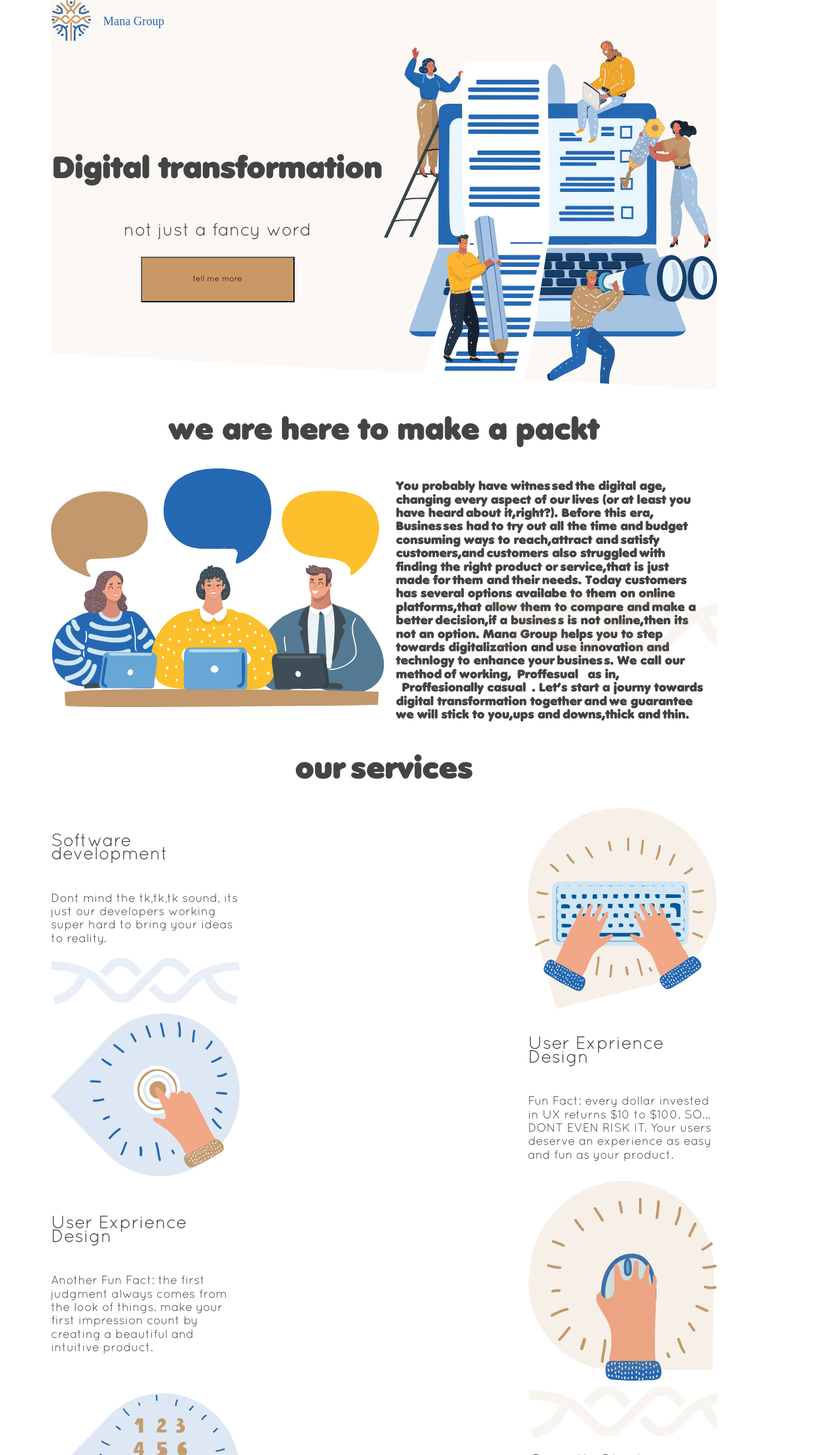
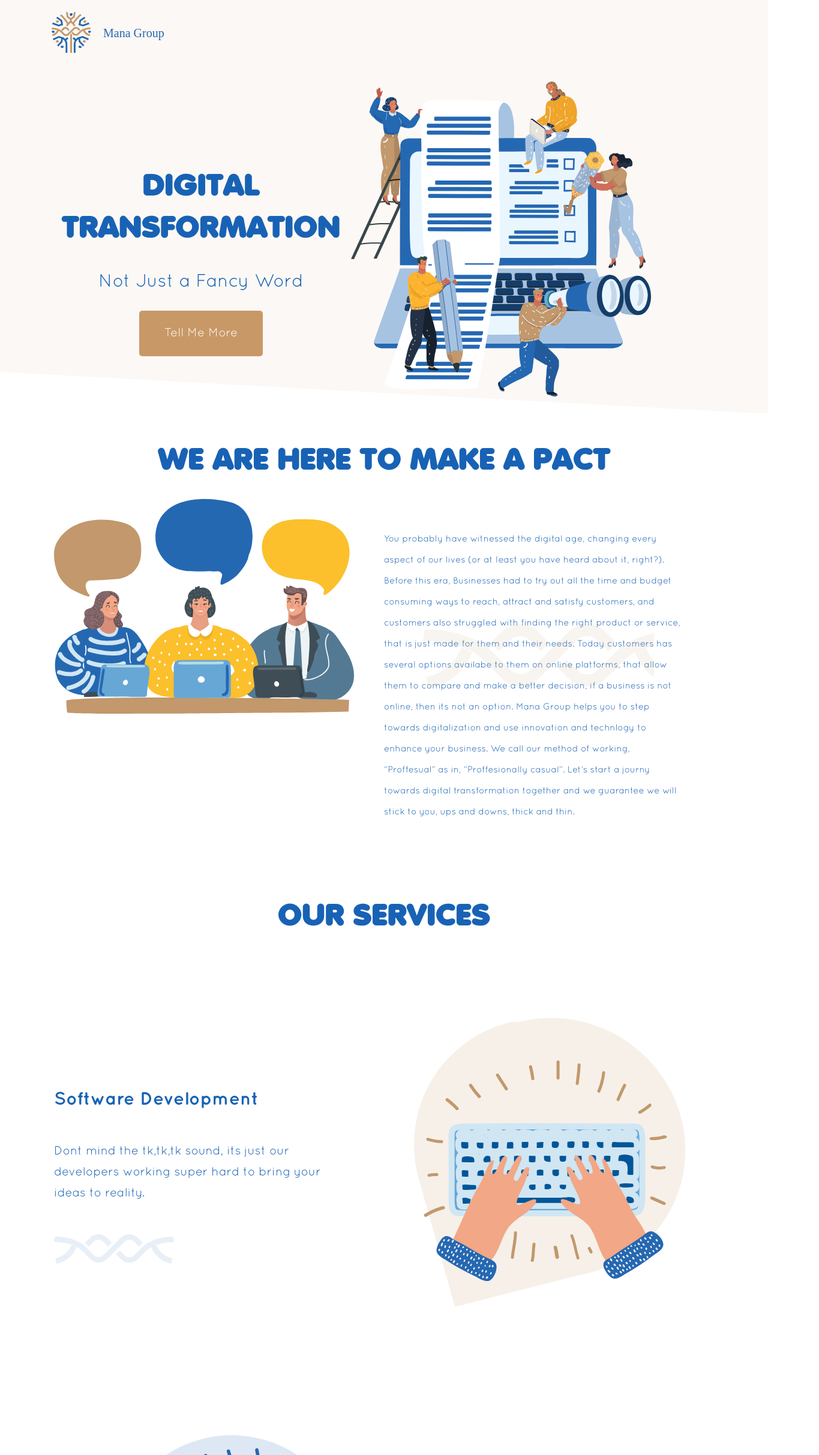
Before and after one commit to ManaGroup/ManaGroup.github.io, a React app: page / in a window 1280 px wide. Shown: the top 2426 px of the page at 60% size, 1365 px wide, since content can reach past the window. Built offline with nearby package versions, Linux system fonts and the light colour scheme.

Commit message:
reached ok version

```diff
--- a/src/assets/bootstrap/css/grid.css
+++ b/src/assets/bootstrap/css/grid.css
@@ -2727,6 +2727,7 @@ html {
   padding: 0.5rem !important;
 }
 
+
 .pt-2,
 .py-2 {
   padding-top: 0.5rem !important;
--- a/src/assets/scss/app.scss
+++ b/src/assets/scss/app.scss
@@ -7,7 +7,7 @@
 .st-width{
   //627 313
   position: relative;
-  width: 630px;
+  width: 500px;
 }
 .st2-width{
   //627 313
@@ -29,7 +29,25 @@
 }
 .qsbr{
   font-family: QSBR;
+  line-height: 35px;
+}
+.qsbrBold{
+  font-family: QSBRBold;
 }
 .debussy{
   font-family: Debussy;
 }
+.p-20{
+  padding: 20px;
+}
+.home{
+  overflow: hidden;
+}
+.inputs{
+  padding: 10px;
+  margin: 5px;
+  width:344px !important;
+  height:76px !important;
+  border-radius: 5px;
+  border-width: 0px;
+}
--- a/src/assets/scss/general.scss
+++ b/src/assets/scss/general.scss
@@ -15,7 +15,7 @@ html body {
   font-weight: normal;
   line-height: 1.6em;
   margin: 0;
-  color: #444;
+  color: #1862b5;
   font-size: 14px;
 }
 
--- a/src/assets/scss/header.scss
+++ /dev/null
@@ -1,45 +0,0 @@
-@import "mixins";
-
-.header {
-  @include gradient;
-  height: 70px;
-  padding: 17px 0;
-  .section {
-    display: flex;
-    justify-content: space-between;
-    > div {
-
-    }
-    .right {
-      display: flex;
-      .logo-wrapper {
-        font-size: 30px;
-        color: #fff;
-        font-weight: bold;
-        margin-left: 30px;
-      }
-      .main-menu {
-        //font-weight: bold;
-      }
-    }
-    .left {
-      .user-menu {
-        color: #ffffff;
-        .head {
-          line-height: 36px;
-          font-size: 14px;
-          background: $dark-navy;
-          padding: 0 10px;
-          border-radius: 4px;
-          cursor: pointer;
-          span {
-            margin-left: 20px;
-          }
-        }
-        .body {
-          display: none;
-        }
-      }
-    }
-  }
-}
--- a/src/components/App.js
+++ b/src/components/App.js
@@ -15,7 +15,7 @@ class App extends BaseComponent {
         return (
             <div className="App">
                 <div className="main-container">
-                    <div className="container">
+                    <div className="">
                         <Switch>
                             <Route exact path={"/"}     render={() => (<Home/>)}/>
                             <Route       path={"*"}     render={() => (<NotFound/>)}/>
--- a/src/components/Home.js
+++ b/src/components/Home.js
@@ -2,13 +2,13 @@ import React from 'react';
 import {connect} from 'react-redux';
 import BaseComponent from './BaseComponent';
 
-import Banner from '../assets/images/dekstop/header.svg'
-import ManaLogo from '../assets/images/dekstop/logo.svg'
-import About from '../assets/images/dekstop/about.svg'
-import ManaBgBrown from '../assets/images/dekstop/mana-bg-brown.svg'
-import ManaBgBlue from '../assets/images/dekstop/mana-bg-blue.svg'
-import Contact from '../assets/images/dekstop/contact.svg'
-import Clients from '../assets/images/dekstop/clients.svg'
+import Banner       from '../assets/images/dekstop/header.svg'
+import ManaLogo     from '../assets/images/dekstop/logo.svg'
+import About        from '../assets/images/dekstop/about.svg'
+import Contact      from '../assets/images/dekstop/contact.svg'
+import Clients      from '../assets/images/dekstop/clients.svg'
+import ManaBgBlue   from '../assets/images/dekstop/mana-bg-blue.svg'
+import ManaBgBrown  from '../assets/images/dekstop/mana-bg-brown.svg'
 
 
 
@@ -28,60 +28,78 @@ class Home extends BaseComponent {
     render() {
         return (
             <div className="home">
-
-                <div style={{display:'flex',flexDirection:'row',backgroundColor:'#fcf8f5'}}>
+                {/* Logo */}
+                <div className="p-20" style={{display:'flex',flexDirection:'row',backgroundColor:'#fcf8f5'}}>
+                   <div className="container">
                     <img src={ManaLogo} alt=""/>
                    </div>
+                </div>
+                {/* Banner */}
+                <div className="p-20" style={{position:'relative',backgroundColor:'#fcf8f5',height: '573px'}} >
+                    <div className="container" style={{height: '600px',display:'flex',flexDirection:'row',position:'relative'}} >
+                        <div className={"st-width"}
+                            style={{
 
-                <div style={{display:'flex',flexDirection:'row',backgroundColor:'#fcf8f5',position:'relative'}}>
-                    <div className={"st-width"} style={{display:'flex',flexDirection:'column',justifyContent:'center',alignItems:'center'}} >
-                        <p style={{fontSize:'50px'}}>
-                            Digital transformation
+                                marginTop: '-50px',
+                                textAlign: "center",lineHeight: 1,display:'flex',flexDirection:'column',justifyContent:'center',alignItems:'center'}} >
+                            <p style={{fontSize:'50px',lineHeight:'70px'}}>
+                                DIGITAL TRANSFORMATION
                             </p>
-                        <p className='qsbr' style={{fontSize:'30px'}}>
-                            not just a fancy word
+                            <p className='qsbr' style={{fontSize:'30px',marginTop: '-15px'}}>
+                                Not Just a Fancy Word
                             </p>
-                        <input className='qsbr' type="button" value="tell me more" style={{backgroundColor:'#c99867',height:'76px',width:'256px'}}/>
+                            <input className='qsbr' type="button" value="Tell Me More" style={{
+                                borderRadius: '5px',
+                                border: 'none',
+                                backgroundColor: 'rgb(201, 152, 103)',
+                                height: '76px',
+                                width: '206px',
+                                fontFamily: 'qsbr',
+                                fontSize: '20px',
+                                color: 'white',
+                                cursor:'pointer',
+
+                            }}/>
                         </div>
-
                         <div className={"st-width"}>
                             <img  src={Banner} alt="" />
                         </div>
-                    <svg height={traingleHeight} width={windowWidth} style={{position:'absolute',bottom:'0px'}}>
+
+                    </div>
+                    <svg height={traingleHeight} width={windowWidth} style={{position:'absolute',bottom:'0px',left:'-20px'}}>
                             <polygon points={`0,0 0,${traingleHeight} ${windowWidth},${traingleHeight}`} class="triangle-white" />
                     </svg>
                 </div>
-
-
-                <div>
+                {/* pakt */}
+                <div className="p-20 container">
                     <div style={{display:'flex',justifyContent:'center',alignItems:'center'}}>
                         <p style={{fontSize:'50px'}}>
-                            we are here to make a packt
+                        WE ARE HERE TO MAKE A PACT
                         </p>
                     </div>
-                    <div style={{display:'flex',flexDirection:'row',}} >
+                    <div className="qsbr" style={{display:'flex',flexDirection:'row',}} >
                         <div className={"st-width"}>
                             <img  src={About} alt="" />
                         </div>
                         <div className={"st-width"}>
                             <img  src={ManaBgBrown} alt="" style={{position:'absolute',right:'0px',top:`${_WITH_/3}px`}} />
-                            <p style={{fontSize:'20px',margin:'20px'}}>
+                            <p style={{fontSize:'15px',margin:'50px',width:'500px',textAlign:'left'}}>
                             You probably have witnessed the digital age, changing every aspect of our lives (or at least you have heard about it, right?). Before this era, Businesses had to try out all the time and budget consuming ways to reach, attract and satisfy customers, and customers also struggled with finding the right product or service, that is just made for them and their needs. Today customers has several options availabe to them on online platforms, that allow them to compare and make a better decision, if a business is not online, then its not an option. Mana Group helps you to step towards digitalization and use innovation and technlogy to enhance your business. We call our method of working, “Proffesual” as in, “Proffesionally casual”. Let’s start a journy towards digital transformation together and we guarantee we will stick to you, ups and downs, thick and thin.
                             </p>
                         </div>
                     </div>
                 </div>
-
-                <div className="qsbr">
+                {/* Service */}
+                <div className="qsbr p-20 container ">
                     <div style={{display:'flex',justifyContent:'center',alignItems:'center'}}>
                         <p className="debussy" style={{fontSize:'50px'}}>
-                        our services
+                        OUR SERVICES
                         </p>
                     </div>
 
 
                     <Service
-                        title={`Software development`}
+                        title={`Software Development`}
                         description={`Dont mind the tk,tk,tk sound, its just our developers working super hard to bring your ideas to reality.`}
                         bg={ManaBgBlue}
                         image={Service_DV}
@@ -96,13 +114,13 @@ class Home extends BaseComponent {
                     />
 
                     <Service
-                        title={`User Exprience Design`}
+                        title={`User Interface Design`}
                         description={`Another Fun Fact: the first judgment always comes from the look of things. make your first impression count by creating a beautiful and intuitive product.`}
                         image={Service_UI}
 
                     />
                     <Service
-                        title={`Growth Strategy `}
+                        title={`VoIP Solutions `}
                         description={`E-commerce sale is hard. Analyics, rates, ROl and etc. Don’t worry though, you dont have to do it alone. we got you covered. after all thats what friends are for.  `}
                         image={Service_VP}
                         bg={ManaBgBrown}
@@ -112,31 +130,11 @@ class Home extends BaseComponent {
 
                 </div>
 
-                <div style={{position:'relative',display:'flex',flexDirection:'row',justifyContent:'space-between',backgroundColor:'#fcf8f5'}}>
-                    <div style={{width:'770px',display:'flex',flexDirection:'column',justifyContent:'center',alignItems:'center'}} >
-                        <p style={{fontSize:'30px'}}>
-                            there are some businesses that growth with us
-                        </p>
-                        <p style={{fontSize:'30px'}}>
-                            join the party
-                        </p>
-                    </div>
-
-                    <div className={"st3-width"}>
-                        <img  src={Clients} alt="" />
-                    </div>
-                    <svg height={traingleHeight} width={windowWidth} style={{position:'absolute',top:'0px'}}>
-                            <polygon points={`0,0 0,${traingleHeight} ${traingleHeight},${windowWidth} `} class="triangle-white" />
-                    </svg>
-                    <svg height={traingleHeight} width={windowWidth} style={{position:'absolute',bottom:'0px',borderBottom: '1px solid #1862b5;'}}>
+                <svg height={traingleHeight} width={windowWidth} style={{position:'relative',bottom:'-10px',left:'0px',borderBottom: '1px solid #1862b5;'}}>
                             <polygon points={`0,0 0,${traingleHeight} ${windowWidth},${traingleHeight}`} class="triangle-blue" />
                 </svg>
-
-                </div>
-
-
-                <div style={{backgroundColor:'#1862b5'}}>
-                    <div style={{display:'flex',flexDirection:'column',justifyContent:'center',alignItems:'center',}}>
+                <div className="p-20" style={{backgroundColor:'#1862b5'}}>
+                    <div style={{color:'white',display:'flex',flexDirection:'column',justifyContent:'center',alignItems:'center',paddingBottom:'50px'}}>
                         <p style={{fontSize:'30px'}}>
                             Are you Ready to take this friendship to the next level?
                         </p>
@@ -145,23 +143,42 @@ class Home extends BaseComponent {
                         </p>
                     </div>
                     <div style={{display:'flex',flexDirection:'row',justifyContent:'center',alignItems:'center'}}>
-                        <div>
-                            <img src={Contact} alt=".." style={{width:'344px'}}/>
+                        <div style={{width:'444px'}}>''
+                            <img src={Contact} alt=".." />
                         </div>
-                        <div>
+                        <div style={{width:'500px'}}>
                             <div style={{display:'flex',flexDirection:'row'}}>
-                                <input type="text" value="" placeholder="Your Name" style={{width:'344px',height:'76px'}}/>
-                                <input type="text" value="" placeholder="Your Phone Number" style={{width:'344px',height:'76px'}}/>
+                                <input className="inputs" type="text" value="" placeholder="Your Name" />
+                                <input className="inputs" type="text" value="" placeholder="Your Phone Number" />
                             </div>
-                            <div style={{display:'flex',flexDirection:'row'}}>
-                                <input type="text" value="" placeholder="Your Email Address" style={{width:'344px',height:'76px'}}/>
-                                <input type="button" value="Send" style={{width:'344px',height:'76px',backgroundColor:'#fcf8f5'}}/>
+                            <div style={{display:'flex',flexDirection:'row',paddingTop:'20px'}}>
+                                <input  type="text" value="" placeholder="Your Email Address"
+                                style={{
+                                    padding: '10px',
+                                    margin: '5px',
+                                    width: '700px' ,
+                                    height: '76px' ,
+                                    borderRadius: '5px',
+                                    borderWidth: '0px',
+
+                                }} />
+                                <input className="inputs" type="button" value="Send" style={{
+
+                                        borderRadius: '5px',
+                                        border: 'none',
+                                        backgroundColor: 'rgb(201, 152, 103)',
+                                        height: '76px',
+                                        width: '206px',
+                                        fontFamily: 'qsbr',
+                                        fontSize: '20px',
+                                        color: 'white',
+                                        cursor:'pointer',
+                                    }}/>
                             </div>
                         </div>
 
                     </div>
                 </div>
-
 
             </div>
         );
--- a/src/components/Service.js
+++ b/src/components/Service.js
@@ -7,16 +7,25 @@ class App extends Component {
         super(props);
 
         this.container=[
-            <div className={"st2-width"}>
+            <div className={"st-width"}>
             <div style={{display:'flex',flexDirection:'column',justifyContent:'center',alignItems:'flex-start'}} >
-                {props.flipBg && props.bg && <img src={props.bg} alt="" />}
-                <p className="QSBRBold" style={{fontSize:'30px'}}>{props.title}</p>
-                <p style={{fontSize:'20px'}}>{props.description}</p>
-                {!props.flipBg && props.bg && <img src={props.bg} alt="" />}
+                {props.flipBg && props.bg && <img src={props.bg} alt="" style={{width: '40%',paddingTop: '30px',
+
+            position: 'absolute',
+right: 0,
+top: 0,
+            }} />}
+                <p className="qsbrBold" style={{fontSize:'30px',lineHeight:'40px'}}>{props.title}</p>
+                <p className="qsbr" style={{fontSize:'20px'}}>{props.description}</p>
+                {!props.flipBg && props.bg && <img src={props.bg} alt="" style={{width: '40%',paddingTop: '30px',
+
+
+
+            }}/>}
             </div>
         </div>
         ,
-        <div className={"st2-width"}>
+        <div className={"st-width"}>
             <img src={props.image} alt=""/>
         </div>
         ];
@@ -26,7 +35,7 @@ class App extends Component {
 
   render() {
     return (
-        <div style={{display:'flex',flexDirection:'row',justifyContent:'space-between',alignItems:'center'}}>
+        <div style={{paddingTop:'100px',paddingBottom:'100px',display:'flex',flexDirection:'row',justifyContent:'space-between',alignItems:'center'}}>
             {this.container}
         </div>
     )
```
Lines whose indentation alone changed are shown as unchanged.
